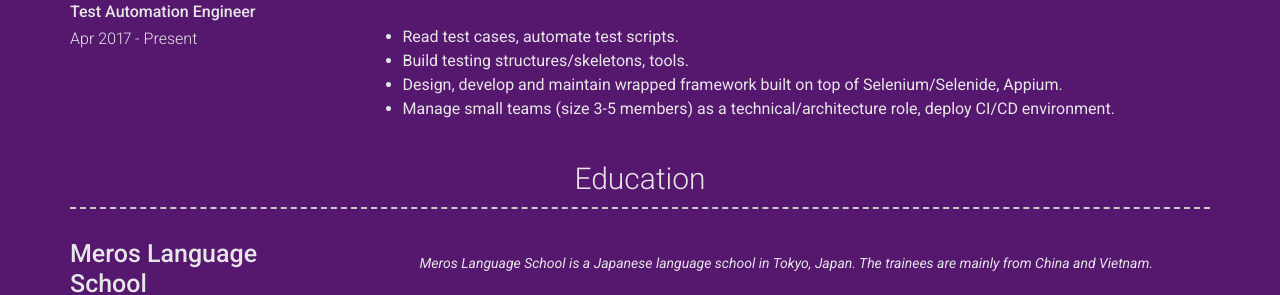
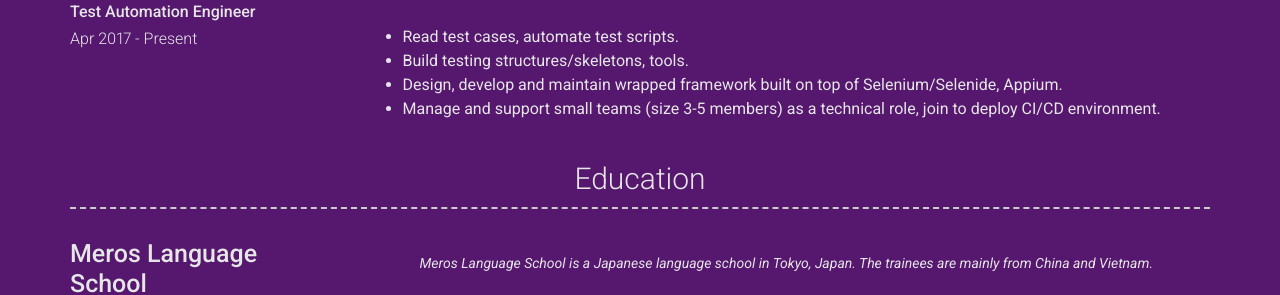
Before and after one commit to ngoanh2n/ngoanh2n.github.io, a Jekyll site: the page built from index.md, in a window 1280 px wide and 900 px high, scrolled down 842 px. Shown: the part 161-456 px from the top of the window. Built offline with Jekyll 4.4.1, drawn with Linux system fonts in a browser that asks for light colours; nearby versions of some CDN libraries; a style sheet for code colours, icons or effects is not loaded.

Commit message:
[EXPERIENCE] Update role description

```diff
--- a/_data/experience.yml
+++ b/_data/experience.yml
@@ -9,4 +9,4 @@
     - Read test cases, automate test scripts.
     - Build testing structures/skeletons, tools.
     - Design, develop and maintain wrapped framework built on top of Selenium/Selenide, Appium.
-    - Manage small teams (size 3-5 members) as a technical/architecture role, deploy CI/CD environment.
+    - Manage and support small teams (size 3-5 members) as a technical role, join to deploy CI/CD environment.
```
